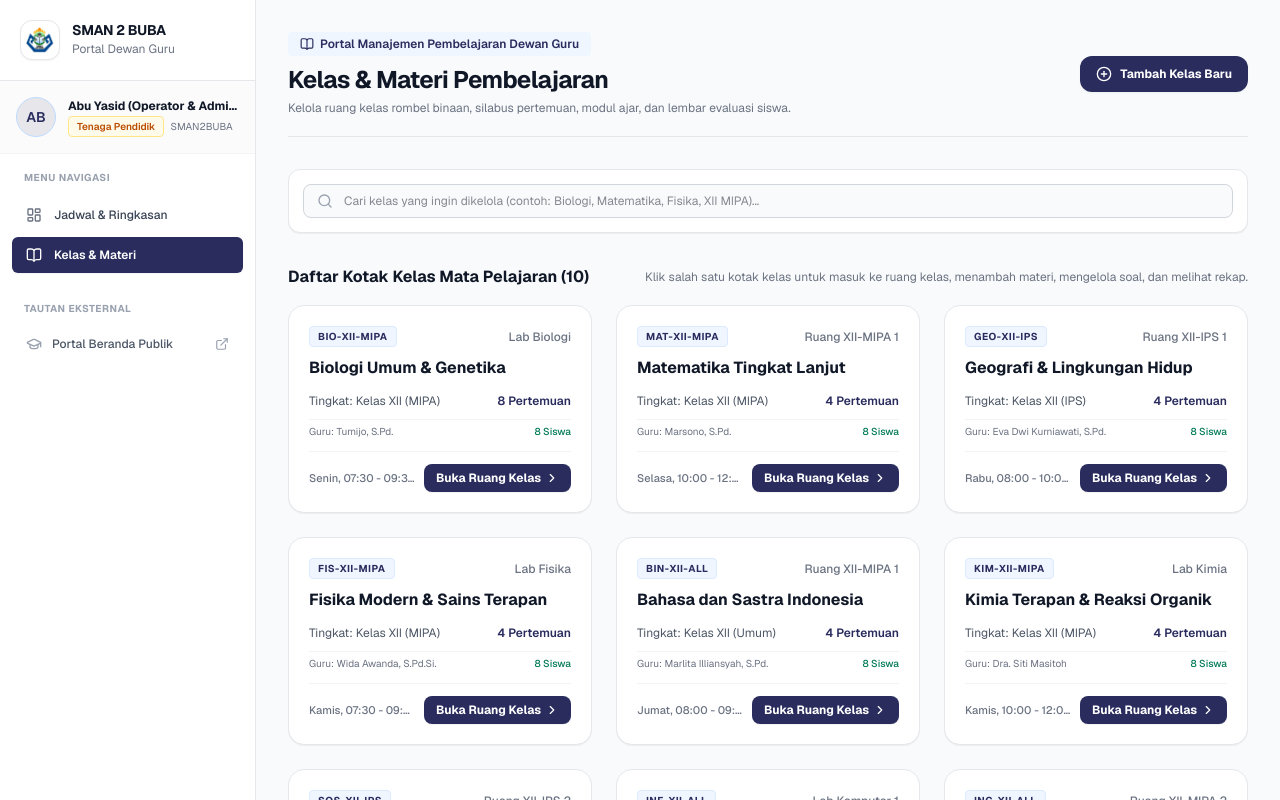
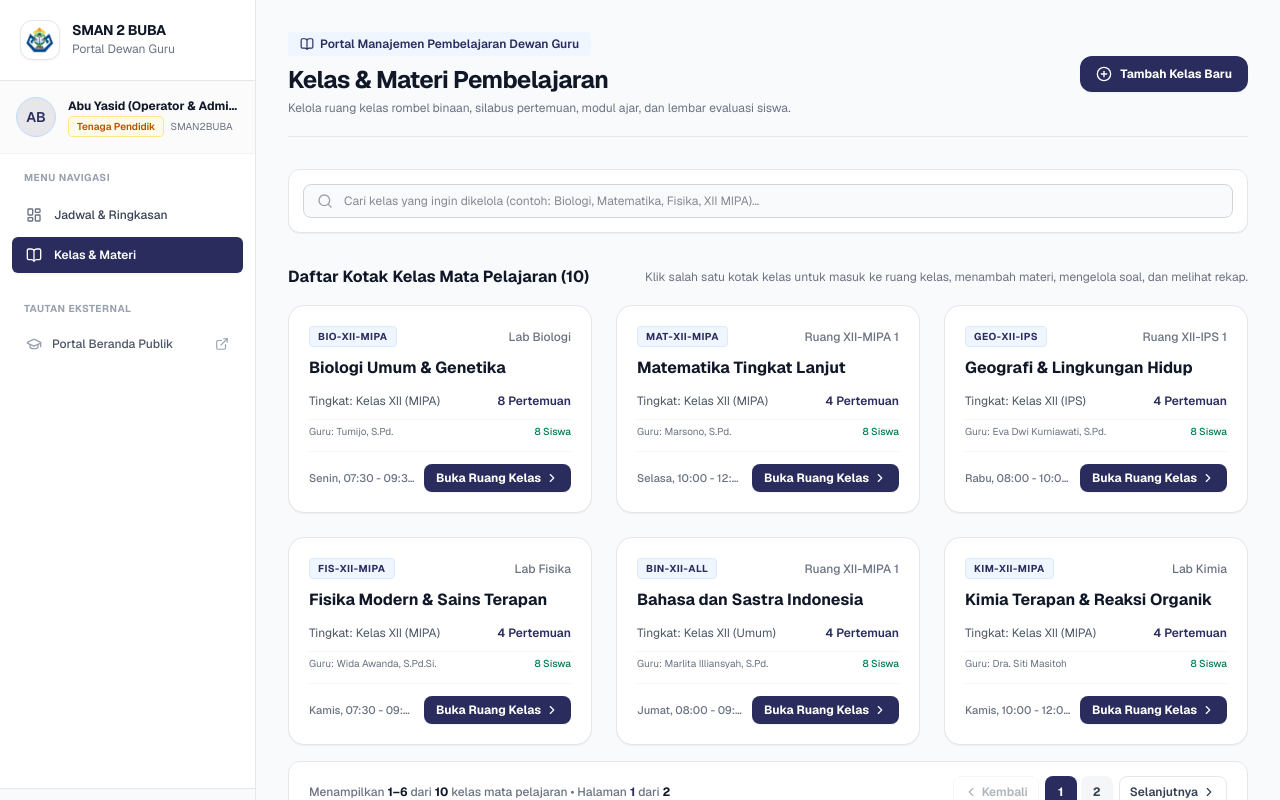
Before and after one commit to dharmamudita/smanegeri2buaybahuga, a Next.js app: page /guru/mapel in a window 1280 px wide. Shown: the top 800 px of the page. Built offline with nearby package versions, Linux system fonts and the light colour scheme.

Commit message:
feat(guru): tambahkan paginasi maksimal 6 kotak kelas per halaman dengan navigasi selanjutnya dan kembali

```diff
--- a/src/app/(guru)/guru/mapel/page.tsx
+++ b/src/app/(guru)/guru/mapel/page.tsx
@@ -35,6 +35,7 @@ import {
   SiswaGradeRecord,
   SiswaAbsensiRecord,
 } from "@/lib/lmsStore";
+import PaginationBar from "@/components/common/PaginationBar";
 
 function GuruMapelContent() {
   const router = useRouter();
@@ -144,6 +145,21 @@ function GuruMapelContent() {
         c.ruang.toLowerCase().includes(q)
     );
   }, [classes, searchQuery]);
+
+  // Paginasi Kotak Kelas (Maksimal 6 Kelas per Halaman)
+  const ITEMS_PER_PAGE = 6;
+  const [currentPage, setCurrentPage] = useState(1);
+
+  useEffect(() => {
+    setCurrentPage(1);
+  }, [searchQuery]);
+
+  const totalPages = Math.ceil(displayedClasses.length / ITEMS_PER_PAGE);
+
+  const paginatedClasses = useMemo(() => {
+    const start = (currentPage - 1) * ITEMS_PER_PAGE;
+    return displayedClasses.slice(start, start + ITEMS_PER_PAGE);
+  }, [displayedClasses, currentPage]);
 
   // Data Nilai Siswa untuk kelas aktif
   const currentClassGrades: SiswaGradeRecord[] = useMemo(() => {
@@ -438,7 +454,7 @@ function GuruMapelContent() {
           </div>
 
           <div className="grid grid-cols-2 md:grid-cols-2 lg:grid-cols-3 gap-2.5 sm:gap-4 md:gap-6">
-            {displayedClasses.map((cls) => {
+            {paginatedClasses.map((cls) => {
               const totalMeetings = cls.pertemuanList.length;
               return (
                 <div
@@ -491,6 +507,18 @@ function GuruMapelContent() {
               );
             })}
           </div>
+
+          {/* Navigasi Paginasi Kotak Kelas */}
+          {totalPages > 1 && (
+            <PaginationBar
+              currentPage={currentPage}
+              totalPages={totalPages}
+              totalItems={displayedClasses.length}
+              itemsPerPage={ITEMS_PER_PAGE}
+              onPageChange={(p) => setCurrentPage(p)}
+              itemLabel="kelas mata pelajaran"
+            />
+          )}
         </div>
 
         {/* Modal: Tambah Kelas Baru */}
```
